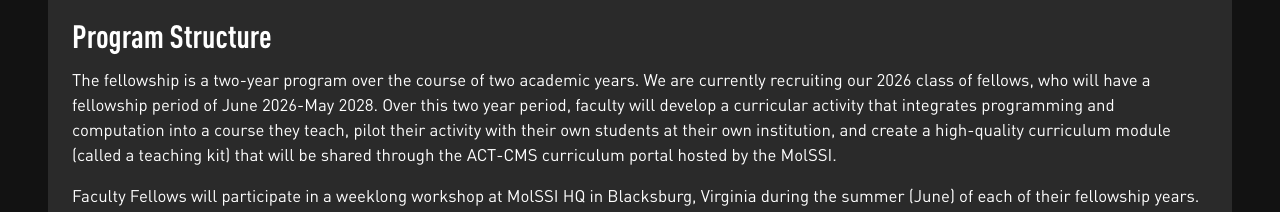
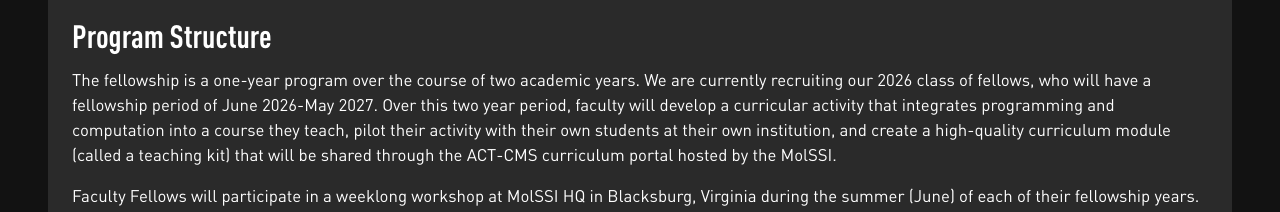
Before and after one commit to act-cms/act-cms.github.io, a React (Vite) app in the folder act-cms-website/: page /#/faculty_fellowship_program in a window 1280 px wide. Shown: the part 1410-1622 px from the top of the page. Built offline with nearby package versions, Linux system fonts and the light colour scheme.

Commit message:
updated the year term

```diff
--- a/act-cms-website/src/pages/Faculty_Fellowship.jsx
+++ b/act-cms-website/src/pages/Faculty_Fellowship.jsx
@@ -149,8 +149,8 @@ function FacultyFellows() {
       <Typography variant="h2" gutterBottom>Program Structure</Typography>
 
       <Typography paragraph={true}>
-      The fellowship is a two-year program over the course of two academic years.
-      We are currently recruiting our 2026 class of fellows, who will have a fellowship period of June 2026-May 2028.
+      The fellowship is a one-year program over the course of two academic years.
+      We are currently recruiting our 2026 class of fellows, who will have a fellowship period of June 2026-May 2027.
       Over this two year period, faculty will develop a curricular activity that integrates programming and computation into a course they teach,
       pilot their activity with their own students at their own institution, and create a high-quality curriculum module (called a teaching kit) that will be shared through the ACT-CMS curriculum portal hosted by the MolSSI.
       </Typography>
@@ -162,7 +162,7 @@ function FacultyFellows() {
       The Fellows will work closely with the ACT-CMS leadership team and collaborate with the other Fellows.
       Each fellow will be assigned a CI mentor (a member of MolSSI staff) and a curriculum mentor (another faculty member) to work with on their curriculum development.
       In the second year of the program, faculty will be assigned to serve as the curriculum mentor for a new fellow.
-      We anticipate selecting 10 fellows to participate in the program for the 2026-2028 cycle.
+      We anticipate selecting 10 fellows to participate in the program for the 2026-2027 cycle.
       </Typography>
 
       <Typography paragraph={true}>
--- a/act-cms-website/src/pages/Home.jsx
+++ b/act-cms-website/src/pages/Home.jsx
@@ -140,7 +140,7 @@ function Home() {
           <Typography variant="h3" component="h3" gutterBottom>Faculty Fellowships</Typography>
           <Typography paragraph={true}>
             The Faculty Fellows Program is the cornerstone of ACT-CMS.
-            A Faculty Fellowship lasts two years and is awarded to a molecular science educator developing curricula integrating programming and computation into existing science courses.
+            A Faculty Fellowship lasts one years and is awarded to a molecular science educator developing curricula integrating programming and computation into existing science courses.
             Throughout the program, Faculty Fellows will receive curriculum development and assessment training and will upskill their programming and computational skills.
             They will produce a curriculum module that uses programming and computation to teach STEM concepts in an existing course that they teach.
             These modules will be open and reusable, allowing other educators to adopt them in their classrooms.
```
